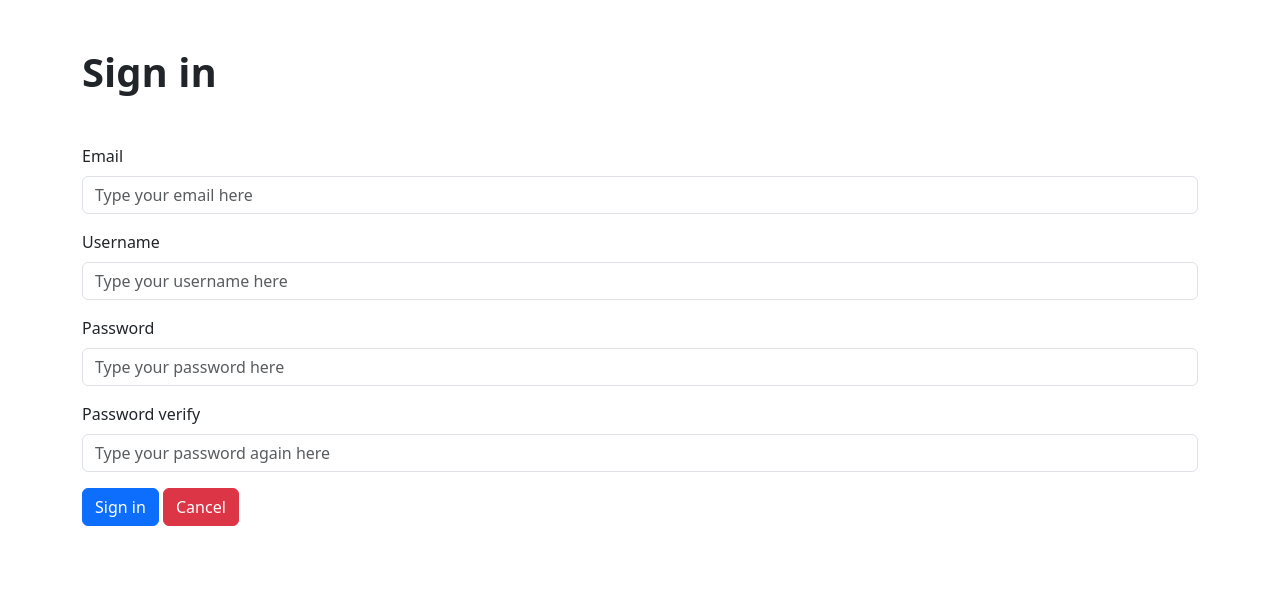
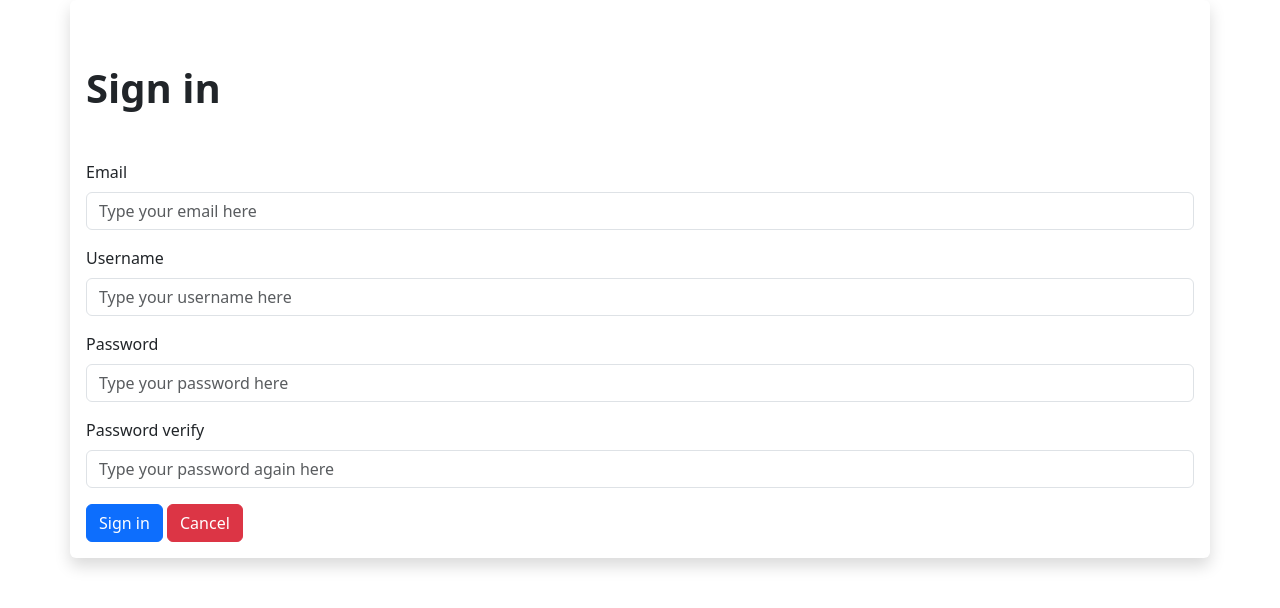
Before and after one commit to CPNV-PRETPI/ROULIN_ANTOINE, a PHP site: page /view/register.php in a window 1280 px wide. Shown: the top 608 px of the page. Run offline with PHP 8.4, Linux system fonts and the light colour scheme.

Commit message:
Modification mineur sur la page register.php

```diff
--- a/view/register.php
+++ b/view/register.php
@@ -10,7 +10,7 @@
 <?php if(isset($error)):?>
     <p><?= $error;?></p>
 <?php endif;?>
-<div class="container">
+<div class="container shadow p-3 mb-5 bg-white rounded">
         <h1 class="my-5"><b>Sign in</b></h1>
         <form method="POST" action="../index.php?action=register">
             <div class="mb-3">
```
